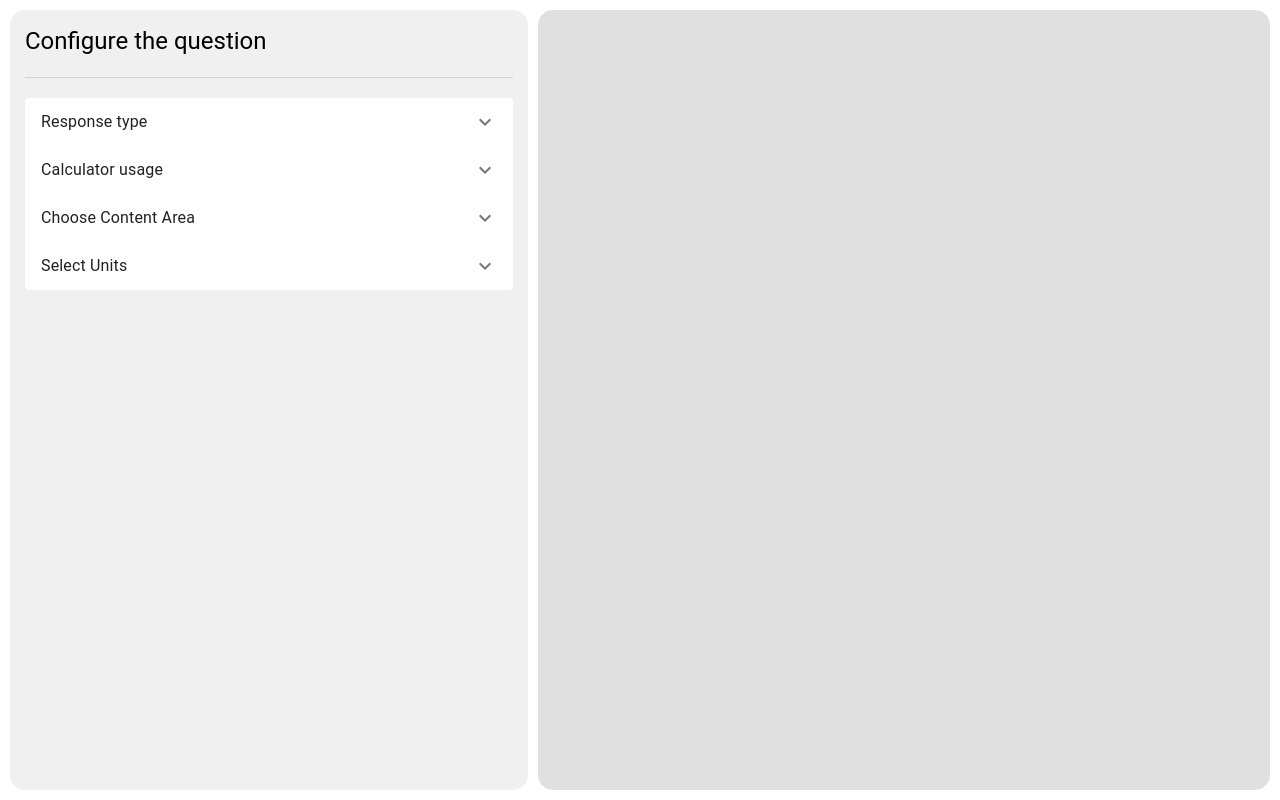
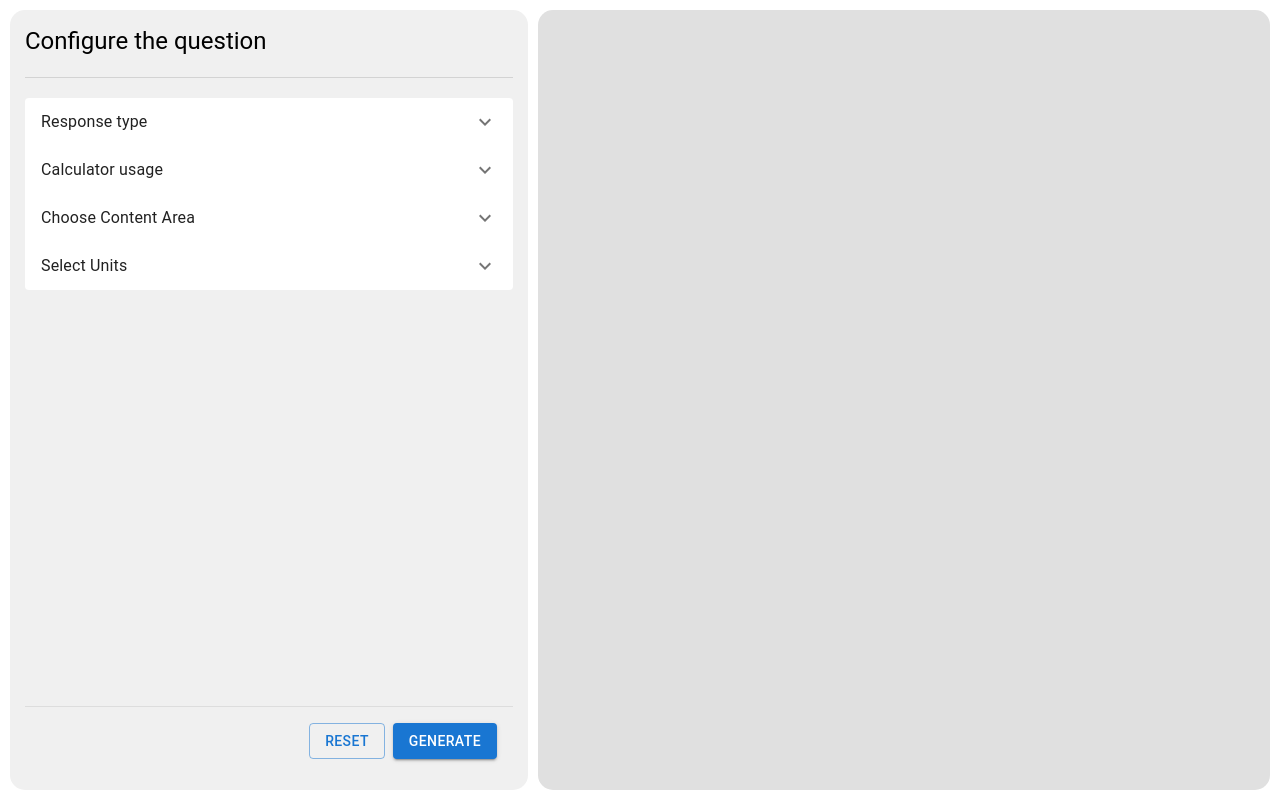
Before and after one commit to jabbarlee/beta-questionist, a Next.js app: page / in a window 1280 px wide. Built offline with nearby package versions, Linux system fonts and the light colour scheme.

Commit message:
buttons placed in configSide

```diff
--- a/src/components/ConfigSide/index.module.css
+++ b/src/components/ConfigSide/index.module.css
@@ -7,3 +7,21 @@
   height: 100%;
   border-radius: 15px;
 }
+.mainContainer {
+  display: flex;
+  flex-direction: column;
+  height: 100%;
+}
+
+.accordionsContainer {
+  flex: 1;
+  overflow-y: auto;
+}
+
+.buttonContainer {
+  display: flex;
+  justify-content: flex-end;
+  gap: 8px;
+  padding: 16px;
+  border-top: 1px solid #ddd;
+}
--- a/src/components/ConfigSide/index.tsx
+++ b/src/components/ConfigSide/index.tsx
@@ -5,7 +5,7 @@
 import styles from './index.module.css';
 import { handleChipClick } from '@/actions/handleChipClick';
 import { accordions, units } from '@/lib/data/questionConfig';
-import { Typography, Divider } from '@mui/material';
+import { Typography, Divider, Button } from '@mui/material';
 
 const ConfigSide = () => {
   const [selectedChipsState, setSelectedChipsState] = useState<{ [key: string]: string[] }>({});
@@ -24,6 +24,8 @@
 
   return (
     <div className={styles.configSide}>
+      <div className={styles.mainContainer}>
+        <div className={styles.accordionsContainer}>
           <Typography variant="h5">Configure the question</Typography>
           <br />
           <Divider />
@@ -39,7 +41,6 @@
               onChipClick={(chip) => handleChipClick({ accordionId: accordion.id, chip, setSelectedChipsState })}
             />
           ))}
-
           <AccordionSelection
             title="Select Units"
             metaText="Select the units based on your previous selections."
@@ -49,6 +50,12 @@
             onChipClick={(chip) => handleChipClick({ accordionId: 'unitsAccordion', chip, setSelectedChipsState })}
           />
         </div>
+        <div className={styles.buttonContainer}>
+          <Button variant='outlined'>Reset</Button>
+          <Button variant="contained">Generate</Button>
+        </div>
+      </div>
+    </div>
   );
 };
 
```
Lines whose indentation alone changed are shown as unchanged.
